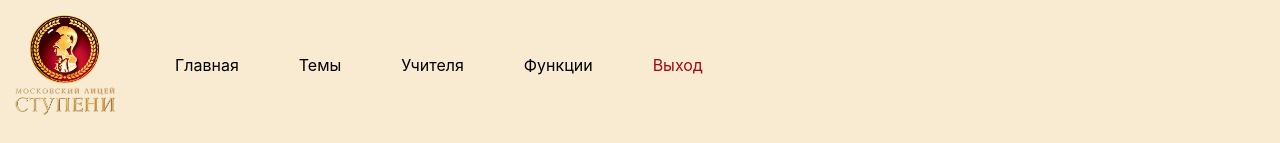
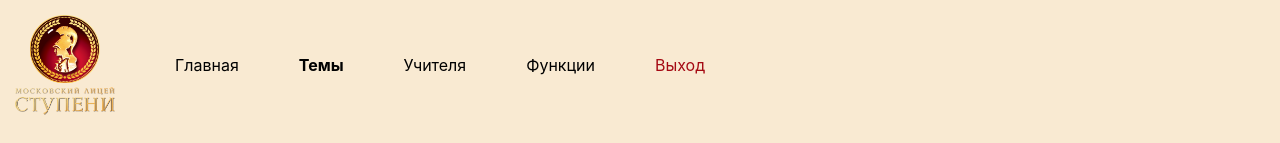
Before and after one commit to ruslan2570/e-lyceum, a React (Create React App) app: page /admin/topics in a window 1280 px wide. Shown: the top 143 px of the page. Built offline with nearby package versions, Linux system fonts and the light colour scheme; no server answers.

Commit message:
Навлинки

```diff
--- a/src/Pages/Admin.jsx
+++ b/src/Pages/Admin.jsx
@@ -1,5 +1,5 @@
 import { useState } from "react";
-import { Link, Outlet, Route, Routes, useNavigate } from "react-router-dom";
+import { Link, Outlet, Route, Routes, useNavigate, NavLink } from "react-router-dom";
 import ServerUrl from '../Const/ServerUrl';
 import '../Styles/Admin.css';
 import logo from '../img/stupeni.png';
@@ -20,12 +20,23 @@ const Admin = () => {
                 <img src={logo} className="admin_logo"></img>
 
                 <nav className="admin_nav">
-                    <Link to="/admin/">Главная</Link>
-                    <Link to="topics">Темы</Link>
-                    <Link to="teachers">Учителя</Link>
-                    <Link to="funcs">Функции</Link>
-                    <a className="link_logout" onClick={() => {logout()}}>Выход</a>
+                    <NavLink
+                        className={({ isActive }) =>
+                            isActive ? "active_navlink" : ""
+                        } to="/admin/">Главная</NavLink>
+                    <NavLink className={({ isActive }) =>
+                        isActive ? "active_navlink" : ""
+                    } to="topics">Темы</NavLink>
+                    <NavLink className={({ isActive }) =>
+                        isActive ? "active_navlink" : ""
+                    } to="teachers">Учителя</NavLink>
+                    <NavLink className={({ isActive }) =>
+                        isActive ? "active_navlink" : ""
+                    } to="funcs">Функции</NavLink>
+                    <a className="link_logout" onClick={() => { logout() }}>Выход</a>
                 </nav>
+
+
 
 
             </div>
--- a/src/Styles/App.css
+++ b/src/Styles/App.css
@@ -36,3 +36,7 @@
     transform: rotate(360deg);
   }
 }
+
+.active_navlink{
+  font-weight: bold;
+}
```
